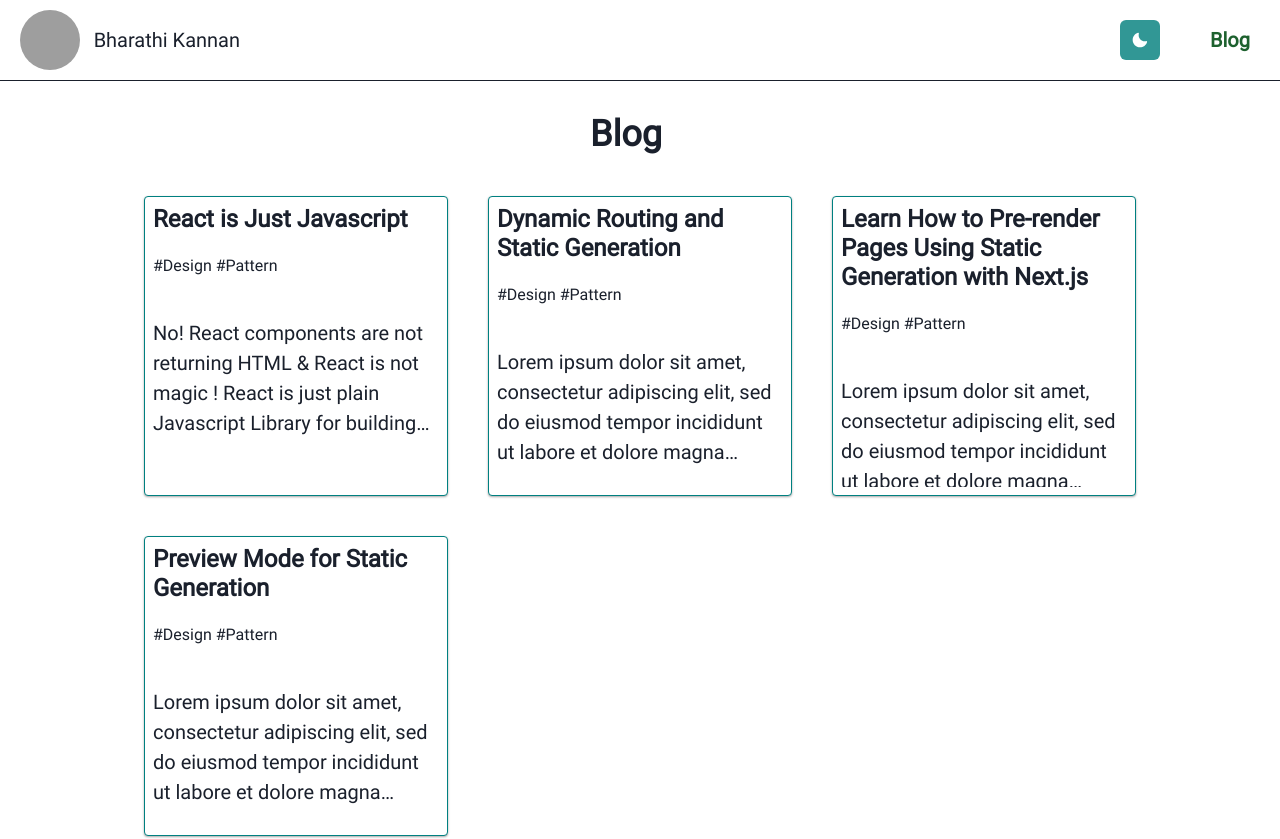
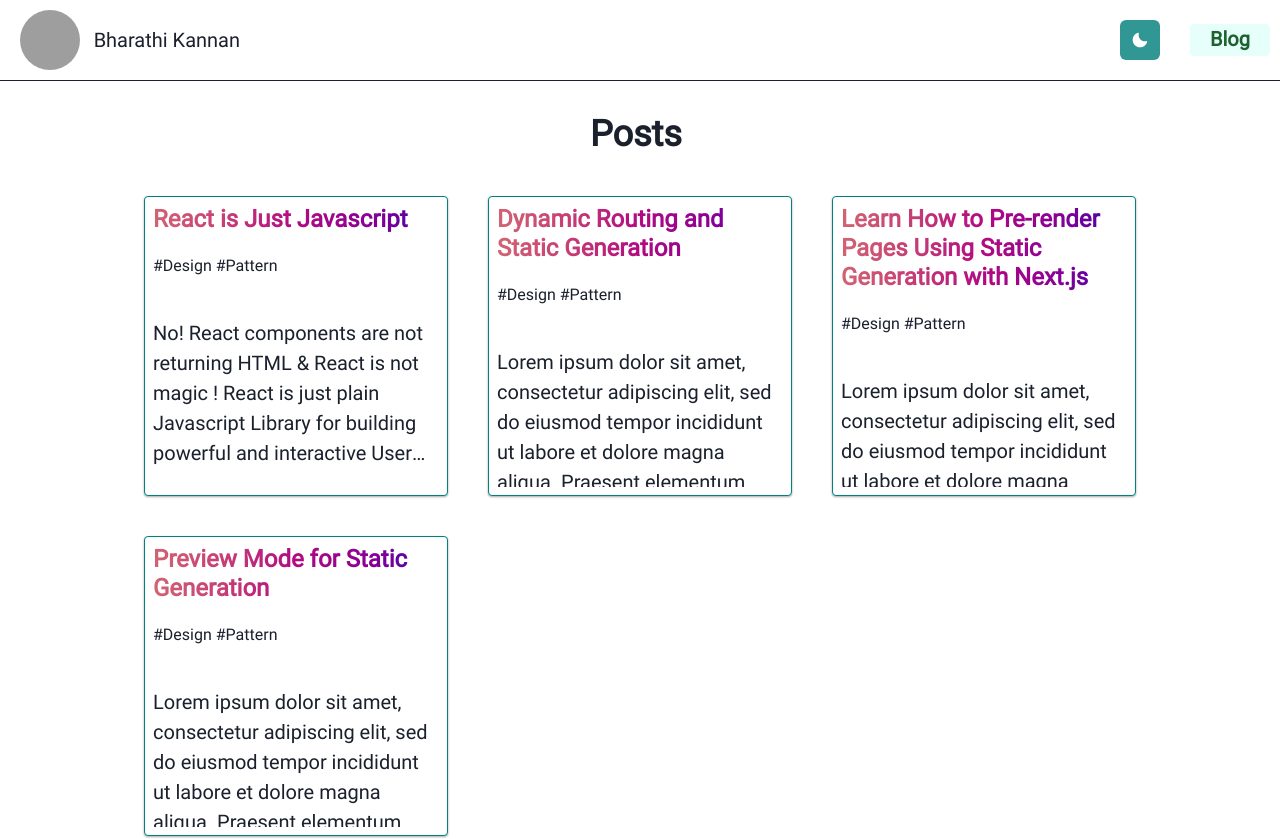
Before and after one commit to payapula/blog, a Next.js app: page /blog in a window 1280 px wide. Shown: the top 839 px of the page. Built offline with nearby package versions, Linux system fonts and the light colour scheme; grey boxes are pictures that could not be loaded.

Commit message:
Overll Link Styles, Blog post corrections

```diff
--- a/mycomponents/card.tsx
+++ b/mycomponents/card.tsx
@@ -18,11 +18,12 @@ interface CardProps {
     date?: string;
     excerpt?: string;
     override?: ChakraProps;
+    blogCard?: boolean;
 }
 
 const MotionFlex = motion(Flex);
 
-function Card({ title, excerpt, override }: CardProps): ReactElement {
+function Card({ title, excerpt, override, blogCard }: CardProps): ReactElement {
     const cardBg = useColorModeValue('white', 'gray.800');
     const cardBorder = useColorModeValue('none', '1px');
     const { colorMode } = useColorMode();
@@ -54,13 +55,21 @@ function Card({ title, excerpt, override }: CardProps): ReactElement {
             whileHover={{ scale: 1.1 }}
             whileTap={{ scale: 0.9 }}
             {...override}>
-            <Heading fontSize={['2xl']} fontWeight="extrabold" textAlign="start">
+            <Heading
+                fontSize={['2xl']}
+                fontWeight="extrabold"
+                textAlign="start"
+                bgClip="text"
+                bgGradient={useColorModeValue(
+                    'linear(to-r,  #d26472, #c73d75, #b10a82, #8b0095, #3e02ab)',
+                    'linear(to-r, #c19685, #b8a178, #9eaf7b, #76bc95, #3ec4c1)'
+                )}>
                 {title ? title : `How to use React Context effectively`}
             </Heading>
             <HStack mt={5}>
                 <Text>#Design #Pattern</Text>
             </HStack>
-            <Text mt={10} fontSize={['md', null, 'lg', 'xl']} noOfLines={[4]}>
+            <Text mt={10} fontSize={['md', null, 'lg', 'xl']} noOfLines={blogCard ? 5 : 4}>
                 {excerpt
                     ? excerpt
                     : `Nam vel lacus id ligula convallis interdum. Fusce rhoncus orci a magna tempus
@@ -83,11 +92,12 @@ function BlogCard({ title, date, excerpt }: BlogCardProps): ReactElement {
             override={{
                 width: '100%',
                 border: '1px solid teal',
-                height: ['auto', null, '300']
+                height: { xs: 'auto', lg: '300px' }
             }}
             title={title}
             date={date}
             excerpt={excerpt}
+            blogCard
         />
     );
 }
--- a/mycomponents/footer.tsx
+++ b/mycomponents/footer.tsx
@@ -35,8 +35,8 @@ function Footer(): ReactElement {
 const SocialIcons = ({ icon, hover }: { icon: IconType; hover: CSSObject }) => (
     <Icon
         as={icon}
-        w="10"
-        h="10"
+        w="8"
+        h="8"
         cursor="pointer"
         _hover={hover}
         color={useColorModeValue(hover.color as string, 'currentColor')}
--- a/mycomponents/header.tsx
+++ b/mycomponents/header.tsx
@@ -18,6 +18,7 @@ import NextLink from 'next/link';
 import { SunIcon, MoonIcon, HamburgerIcon, CloseIcon } from '@chakra-ui/icons';
 import { useMediaQuery } from 'utils/hooks';
 import { AuthorAvatar } from './author_avatar';
+import { useRouter } from 'next/router';
 
 function ToggleIconButton() {
     const { colorMode, toggleColorMode } = useColorMode();
@@ -37,16 +38,31 @@ interface NavLinkProps {
 }
 
 function NavLink({ children }: NavLinkProps) {
+    const router = useRouter();
+    console.log(router);
+    const isActive = router.pathname === '/blog';
     return (
-        <Box w="100px">
-            <Center h="100%">
+        <Center w="100px">
+            <Flex
+                h="32px"
+                justify="center"
+                w="80px"
+                borderRadius="4px"
+                color={useColorModeValue(
+                    isActive ? 'teal.700' : 'initial',
+                    isActive ? 'teal.200' : 'initial'
+                )}
+                background={useColorModeValue(
+                    isActive ? 'teal.50' : 'initial',
+                    isActive ? 'link.active' : 'initial'
+                )}>
                 <NextLink href="/blog" passHref>
-                    <ChakraLink fontSize="xl" fontWeight="bold">
+                    <ChakraLink fontSize="xl" fontWeight="bold" isActive={isActive}>
                         {children}
                     </ChakraLink>
                 </NextLink>
-            </Center>
-        </Box>
+            </Flex>
+        </Center>
     );
 }
 
@@ -57,7 +73,7 @@ interface MobileMenuItemProps {
 function MobileMenuItem({ children }: MobileMenuItemProps) {
     return (
         <NextLink href="/blog" passHref>
-            <ChakraLink>
+            <ChakraLink isActive>
                 <MenuItem h="50px">
                     <Text fontSize="lg" fontWeight="bold">
                         {children}
--- a/mycomponents/mdx/components/index.tsx
+++ b/mycomponents/mdx/components/index.tsx
@@ -18,7 +18,7 @@ const InlineCode = (props: any) => (
     <ChakraCode
         apply="mdx.code"
         color={useColorModeValue('code.color.light', 'code.color.dark')}
-        backgroundColor={useColorModeValue('code.bg.light', 'code.bg.light')}
+        backgroundColor={useColorModeValue('code.bg.light', 'code.bg.dark')}
         {...props}
     />
 );
--- a/mycomponents/post/post-header.tsx
+++ b/mycomponents/post/post-header.tsx
@@ -4,6 +4,7 @@ import { Heading, useColorModeValue } from '@chakra-ui/react';
 interface PostHeaderProps {
     title: string;
 }
+// https://mycolor.space/
 // background-image: linear-gradient(to right, #ebe371, #fc9b42, #f74252, #c6007f, #3e02ab);
 // background-image: linear-gradient(to right, #bb7028, #c63e32, #c20051, #a0007d, #3e02ab);
 // background-image: linear-gradient(to right, #be9a7c, #c46d5c, #c03460, #a2007f, #3e02ab);
@@ -14,6 +15,7 @@ interface PostHeaderProps {
 // background-image: linear-gradient(to right, #7a592a, #8e6b27, #a17f22, #b19419, #beab09);
 // background-image: linear-gradient(to left, #9e6d29, #ae812b, #bc952c, #c8ab2f, #d2c234);
 //background-image: linear-gradient(to left, #62e884, #88dc67, #a4ce4f, #b9c03d, #cbb135);
+// background-image: linear-gradient(to right, #c19685, #b8a178, #9eaf7b, #76bc95, #3ec4c1);
 function PostHeader({ title }: PostHeaderProps): ReactElement {
     return (
         <Heading
@@ -24,7 +26,7 @@ function PostHeader({ title }: PostHeaderProps): ReactElement {
             bgClip="text"
             bgGradient={useColorModeValue(
                 'linear(to-r,  #d26472, #c73d75, #b10a82, #8b0095, #3e02ab)',
-                'linear(to-l, #21c54b, #88dc67, #a4ce4f, #b9c03d, #cbb135)'
+                'linear(to-r, #c19685, #b8a178, #9eaf7b, #76bc95, #3ec4c1)'
             )}
             mt="7">
             {title}
--- a/pages/blog/index.tsx
+++ b/pages/blog/index.tsx
@@ -28,7 +28,7 @@ export default function Index({ allPosts }: Props): ReactElement {
                 <title>Blogs | Bharathi Kannan</title>
             </Head>
             <Heading as="h1" width="100px" mx="auto" mt="8">
-                Blog
+                Posts
             </Heading>
             <SimpleGrid columns={[1, null, null, null, 2, 3]} mt="10" spacing={10}>
                 {allPosts.map((post) => {
--- a/styles/theme/index.ts
+++ b/styles/theme/index.ts
@@ -19,19 +19,20 @@ const colors = {
     code: {
         color: {
             light: '#e01e5a',
-            dark: '#E8912B'
+            dark: '#ffb256'
         },
         bg: {
             light: 'rgba(29, 28, 29, 0.04)',
-            dark: 'rgba(232, 232, 232, 0.04)'
+            dark: 'rgb(255 255 255 / 9%)'
         }
     },
     link: {
         color: { light: '#1d612e', dark: '#3ec4c1' },
         hover: {
-            light: '#04a82d',
+            light: '#1d612e',
             dark: '#42f1f4'
-        }
+        },
+        active: 'rgba(48, 140, 122, 0.3)'
     }
 };
 
```
Also changed, not shown: _posts/react-is-just-javascript.mdx (+3 -3 lines).
